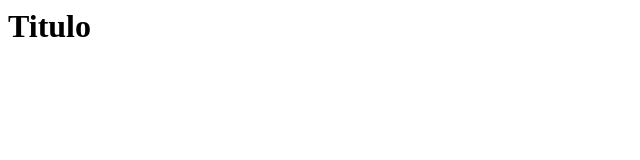
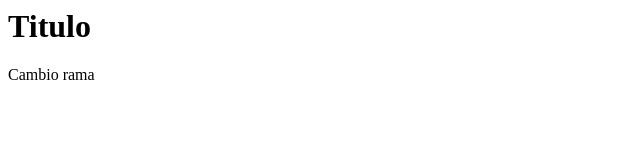
Before and after one commit to rpalaol/PR3, a plain HTML site: page index.html in a window 1280 px wide. Shown: the full height of the page, 0-640 px from the left. Drawn offline with Linux system fonts and the light colour scheme.

Commit message:
añado p rama

```diff
--- a/index.html
+++ b/index.html
@@ -1 +1,2 @@
 <h1>Titulo</h1>
+<p>Cambio rama</p>
```
